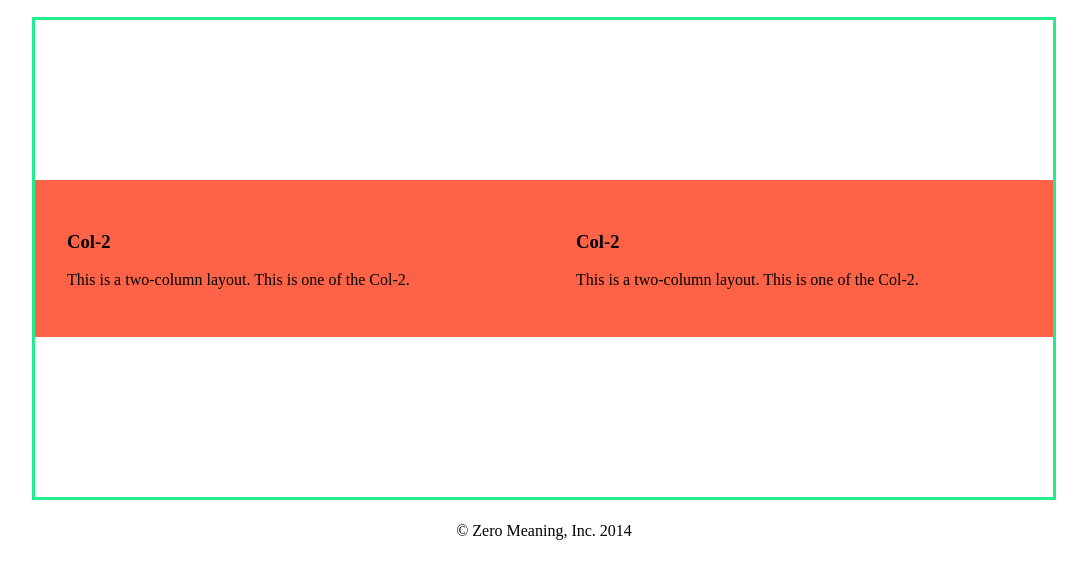
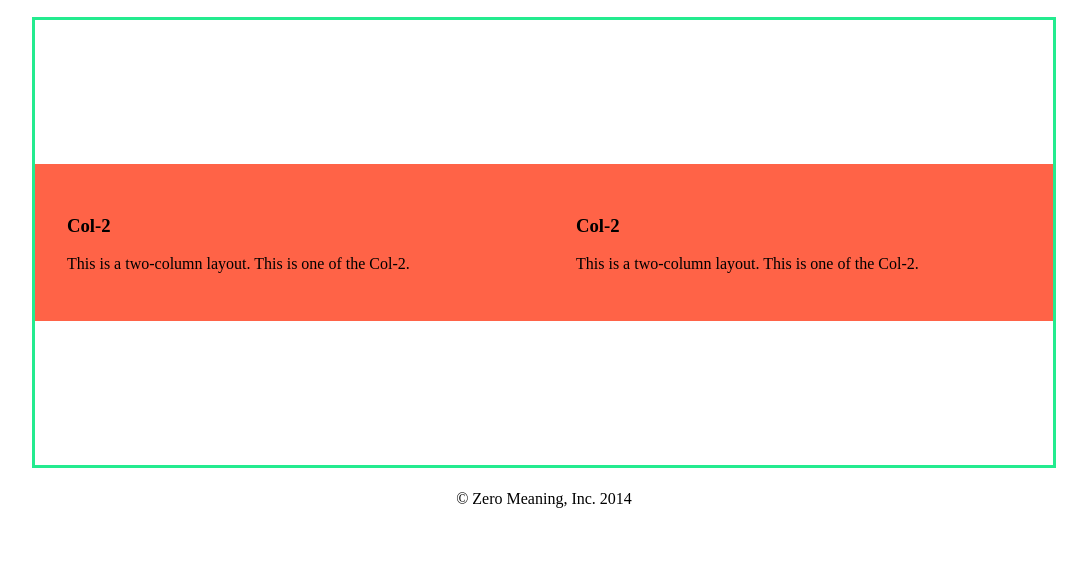
Before and after one commit to PunainenAurinko/HTML-CSS-layout, a plain HTML site: page index.html in a window 1280 px wide. Shown: the part 110-688 px from the top of the page, without its empty margins (96-1183 px from the left). Drawn offline with Linux system fonts and the light colour scheme.

Commit message:
Size corrected

```diff
--- a/css/style.css
+++ b/css/style.css
@@ -44,7 +44,7 @@ header, footer {
 }
 
 .col-2 {
-    margin: 10rem 0;
+    margin: 9rem 0;
     background-color: tomato;
 }
 
```
